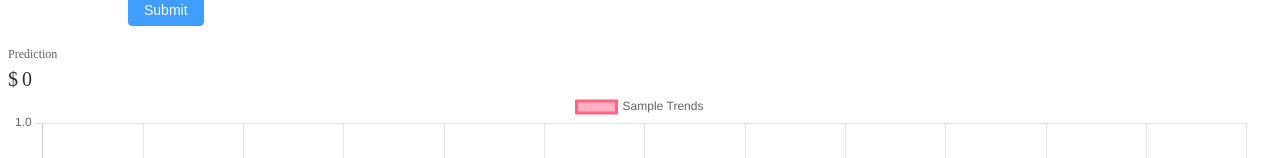
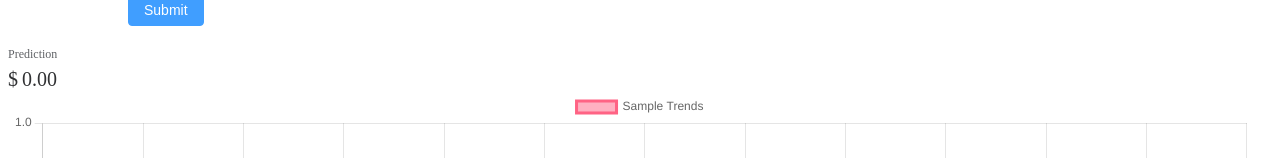
Before and after one commit to shenghaoc/ee4802-g20-tool-vue, a Nuxt app: page / in a window 1280 px wide. Shown: the part 406-564 px from the top of the page. Built offline with nearby package versions, Linux system fonts and the light colour scheme.

Commit message:
Update precision

```diff
--- a/components/AppForm.vue
+++ b/components/AppForm.vue
@@ -62,7 +62,7 @@
 			<el-button type="primary" @click="onSubmit">Submit</el-button>
 		</el-form-item>
 	</el-form>
-	<el-statistic title="Prediction" :value="output" prefix="$" />
+	<el-statistic title="Prediction" :value="output" prefix="$" precision="2" />
 	<LineChart :chartData="chartData" :key="output" />
 </template>
 
```
